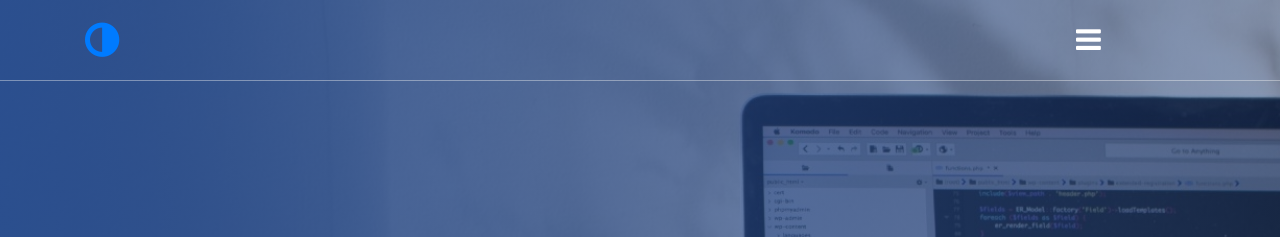
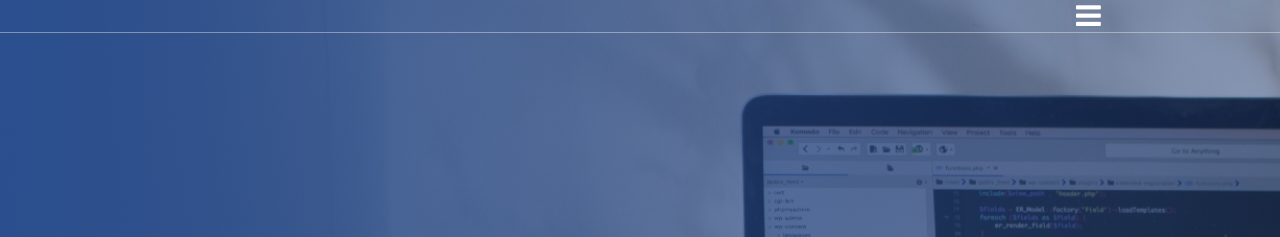
Before and after one commit to localhost-3301/Jyothish-personal-website-, a plain HTML site: page index.html in a window 1280 px wide. Shown: the top 237 px of the page. Drawn offline with nearby package versions, Linux system fonts and the light colour scheme; some packages are replaced by stand-ins of ours; a script that the page names is missing.

Commit message:
Update index.html

```diff
--- a/index.html
+++ b/index.html
@@ -38,10 +38,7 @@ Smartphone Compatible web template, free webdesigns for Nokia, Samsung, LG, Sony
 <header>
 	<nav class="navbar">
 		<div class="container">
-			<h1 class=" ">
-				<a href="" id=""><i class="fa fa-adjust"></i> <span></span></a>
 
-			</h1>
 
 			<!-- menu -->
 			<ul id="menu">
```
